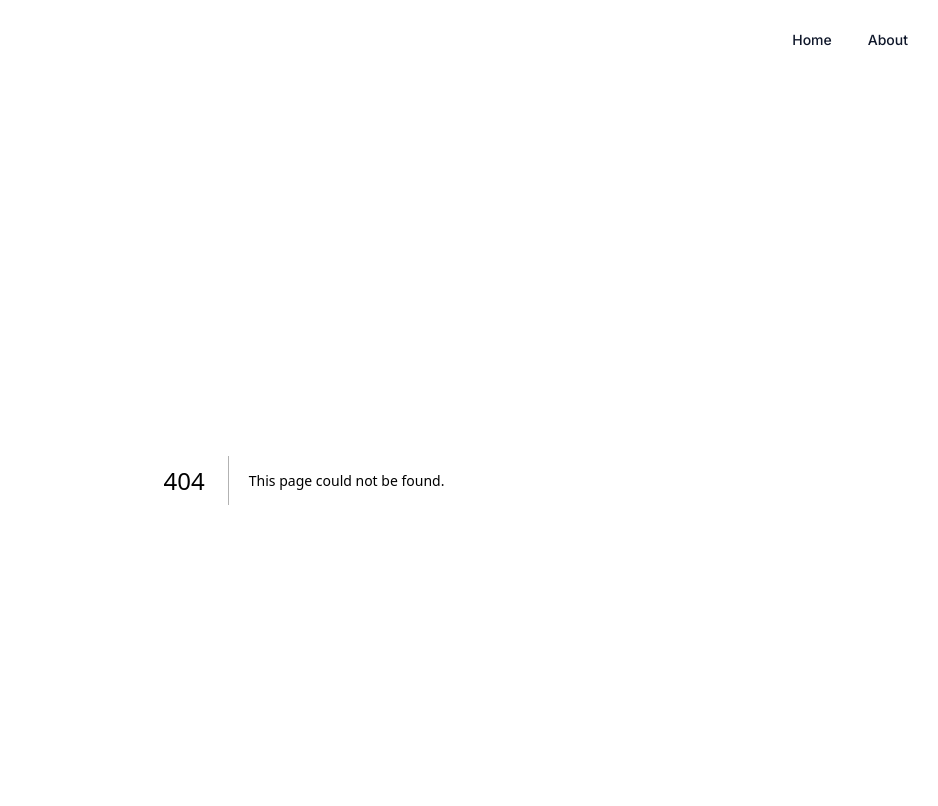
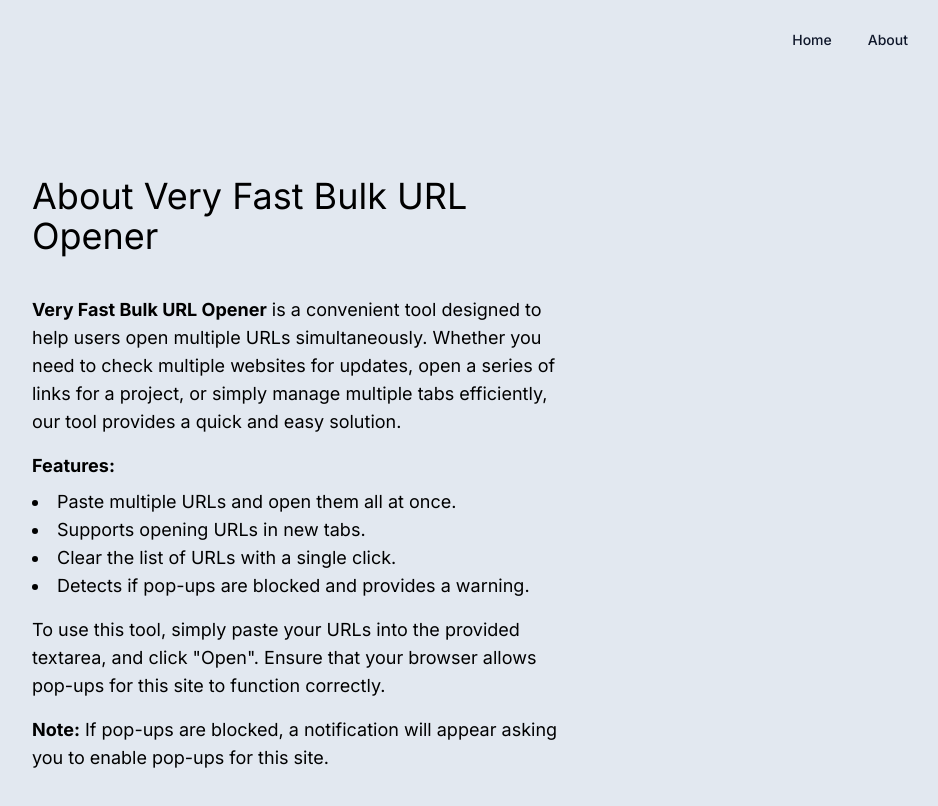
Before and after one commit to mahdi22dev/bulkurlopener, a Next.js app: page /about in a window 1280 px wide. Before the commit this address had no page. Shown: the top 806 px of the page, without its empty margins (336-1274 px from the left). Built offline with nearby package versions, Linux system fonts and the light colour scheme.

Commit message:
about page

```diff
--- /dev/null
+++ b/src/app/about/page.tsx
@@ -0,0 +1,38 @@
+"use client";
+
+export default function Home() {
+  return (
+    <main className="flex min-h-screen flex-col items-center gap-10 p-24">
+      <div className="w-3/4 lg:w-2/4 flex flex-col items-center gap-10">
+        <h1 className="text-4xl">About Very Fast Bulk URL Opener</h1>
+        <div className="text-lg">
+          <p>
+            <strong>Very Fast Bulk URL Opener</strong> is a convenient tool
+            designed to help users open multiple URLs simultaneously. Whether
+            you need to check multiple websites for updates, open a series of
+            links for a project, or simply manage multiple tabs efficiently, our
+            tool provides a quick and easy solution.
+          </p>
+          <p className="mt-4">
+            <strong>Features:</strong>
+          </p>
+          <ul className="list-disc list-inside mt-2">
+            <li>Paste multiple URLs and open them all at once.</li>
+            <li>Supports opening URLs in new tabs.</li>
+            <li>Clear the list of URLs with a single click.</li>
+            <li>Detects if pop-ups are blocked and provides a warning.</li>
+          </ul>
+          <p className="mt-4">
+            To use this tool, simply paste your URLs into the provided textarea,
+            and click "Open". Ensure that your browser allows pop-ups for this
+            site to function correctly.
+          </p>
+          <p className="mt-4">
+            <strong>Note:</strong> If pop-ups are blocked, a notification will
+            appear asking you to enable pop-ups for this site.
+          </p>
+        </div>
+      </div>
+    </main>
+  );
+}
--- a/src/app/page.tsx
+++ b/src/app/page.tsx
@@ -68,6 +68,10 @@ export default function Home() {
           </div>
         </div>
       </div>
+      <p className="mt-4">
+        <strong>Note:</strong> If pop-ups are blocked, a notification will
+        appear asking you to enable pop-ups for this site.
+      </p>
     </main>
   );
 }
```
